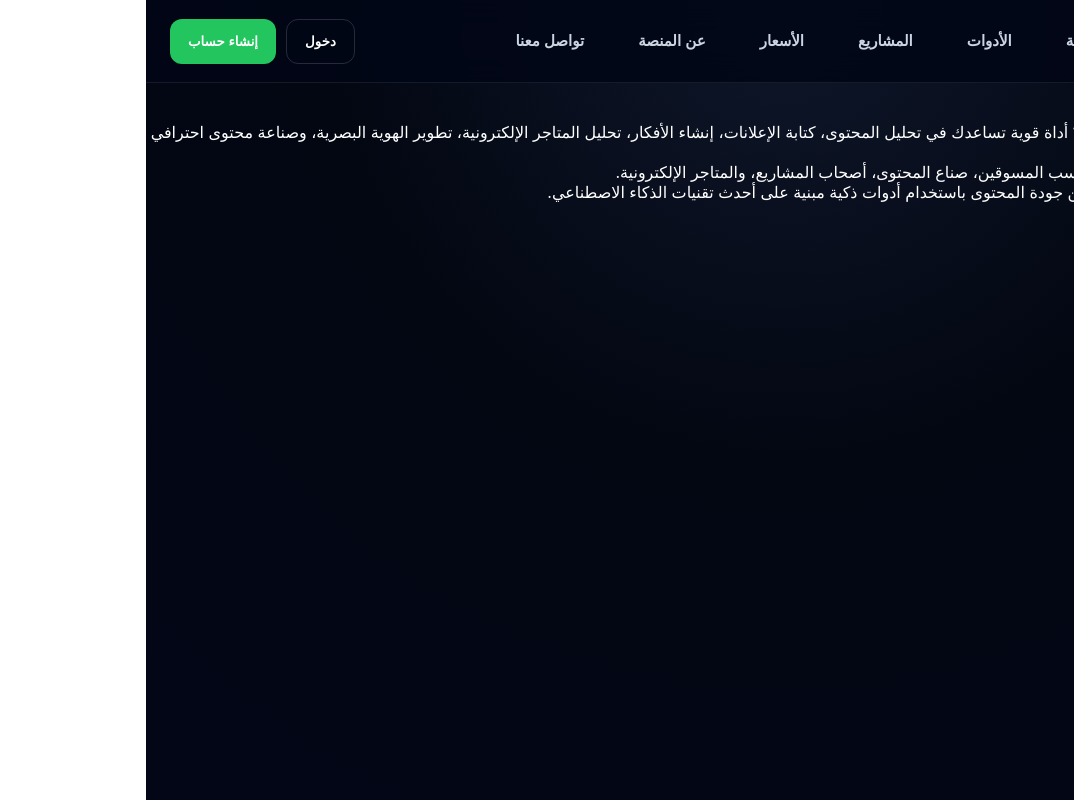
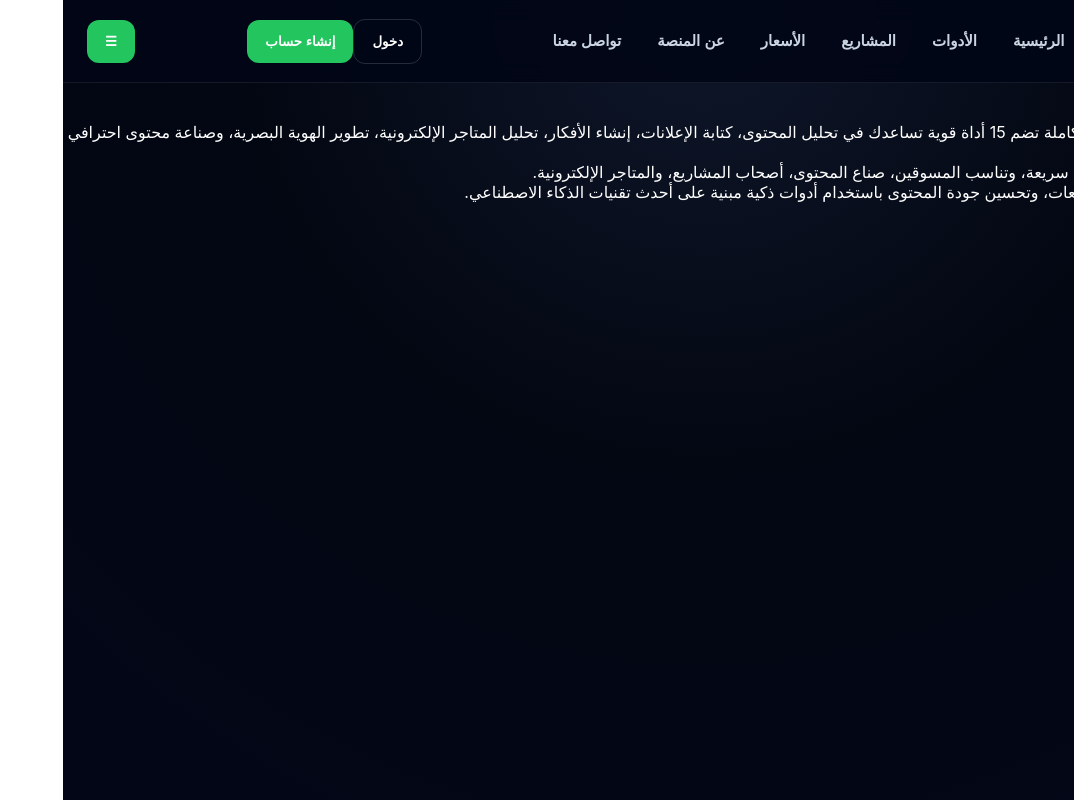
Before and after one commit to namma-ai-sa/namma-ai, a Next.js app: page /about in a window 1280 px wide. Shown: the whole page, without its empty margins (206-1280 px from the left). Built offline with nearby package versions, Linux system fonts and the light colour scheme.

Commit message:
chore: save progress before shutdown

```diff
--- a/components/Navbar.jsx
+++ b/components/Navbar.jsx
@@ -1,21 +1,28 @@
 "use client";
 
+import { useState } from "react";
 import { useRouter } from "next/navigation";
 
 export default function Navbar() {
 
   const router = useRouter();
+  const [open,setOpen] = useState(false);
+
+  const go = (path) => {
+    setOpen(false);
+    router.push(path);
+  };
 
   return (
+    <>
       <nav
         style={{
           display:"flex",
           justifyContent:"space-between",
           alignItems:"center",
-        gap:"20px",
           padding:"18px 24px",
-        background:"rgba(2,6,23,.85)",
-        backdropFilter:"blur(16px)",
+          background:"rgba(2,6,23,.9)",
+          backdropFilter:"blur(12px)",
           borderBottom:"1px solid rgba(255,255,255,.08)",
           position:"sticky",
           top:0,
@@ -24,7 +31,7 @@ export default function Navbar() {
       >
 
         <div
-        onClick={() => router.push("/")}
+          onClick={() => go("/")}
           style={{
             cursor:"pointer",
             color:"#22c55e",
@@ -35,29 +42,21 @@ export default function Navbar() {
           🌱 نمّى AI
         </div>
 
-      <div
-        style={{
-          display:"flex",
-          gap:"18px",
-          flexWrap:"wrap"
-        }}
-      >
-        <button style={linkStyle} onClick={() => router.push("/")}>الرئيسية</button>
-        <button style={linkStyle} onClick={() => router.push("/tools")}>الأدوات</button>
-        <button style={linkStyle} onClick={() => router.push("/projects")}>المشاريع</button>
-        <button style={linkStyle} onClick={() => router.push("/pricing")}>الأسعار</button>
-        <button style={linkStyle} onClick={() => router.push("/about")}>عن المنصة</button>
-        <button style={linkStyle} onClick={() => router.push("/contact")}>تواصل معنا</button>
+        <div className="desktop-menu">
+
+          <button style={linkStyle} onClick={() => go("/")}>الرئيسية</button>
+          <button style={linkStyle} onClick={() => go("/tools")}>الأدوات</button>
+          <button style={linkStyle} onClick={() => go("/projects")}>المشاريع</button>
+          <button style={linkStyle} onClick={() => go("/pricing")}>الأسعار</button>
+          <button style={linkStyle} onClick={() => go("/about")}>عن المنصة</button>
+          <button style={linkStyle} onClick={() => go("/contact")}>تواصل معنا</button>
+
         </div>
 
-      <div
-        style={{
-          display:"flex",
-          gap:"10px"
-        }}
-      >
+        <div className="desktop-auth">
+
           <button
-          onClick={() => router.push("/login")}
+            onClick={() => go("/login")}
             style={{
               background:"transparent",
               border:"1px solid rgba(255,255,255,.15)"
@@ -67,13 +66,55 @@ export default function Navbar() {
           </button>
 
           <button
-          onClick={() => router.push("/register")}
+            onClick={() => go("/register")}
           >
             إنشاء حساب
           </button>
+
         </div>
 
+        <button
+          className="mobile-menu-btn"
+          onClick={() => setOpen(!open)}
+        >
+          ☰
+        </button>
+
       </nav>
+
+      {open && (
+
+        <div
+          style={{
+            position:"fixed",
+            top:"70px",
+            right:"12px",
+            left:"12px",
+            background:"#111827",
+            border:"1px solid #1f2937",
+            borderRadius:"18px",
+            padding:"16px",
+            zIndex:1000
+          }}
+        >
+
+          <button style={drawerBtn} onClick={() => go("/")}>الرئيسية</button>
+          <button style={drawerBtn} onClick={() => go("/tools")}>الأدوات</button>
+          <button style={drawerBtn} onClick={() => go("/crm")}>CRM</button>
+          <button style={drawerBtn} onClick={() => go("/ai-seller")}>مساعد المبيعات</button>
+          <button style={drawerBtn} onClick={() => go("/whatsapp-agent")}>وكيل واتساب</button>
+          <button style={drawerBtn} onClick={() => go("/projects")}>المشاريع</button>
+          <button style={drawerBtn} onClick={() => go("/pricing")}>الأسعار</button>
+          <button style={drawerBtn} onClick={() => go("/about")}>عن المنصة</button>
+          <button style={drawerBtn} onClick={() => go("/contact")}>تواصل معنا</button>
+          <button style={drawerBtn} onClick={() => go("/login")}>دخول</button>
+          <button style={drawerBtn} onClick={() => go("/register")}>إنشاء حساب</button>
+
+        </div>
+
+      )}
+
+    </>
   );
 }
 
@@ -84,3 +125,8 @@ const linkStyle = {
   cursor:"pointer",
   fontSize:"15px"
 };
+
+const drawerBtn = {
+  width:"100%",
+  marginBottom:"10px"
+};
```
Lines whose indentation alone changed are shown as unchanged.
